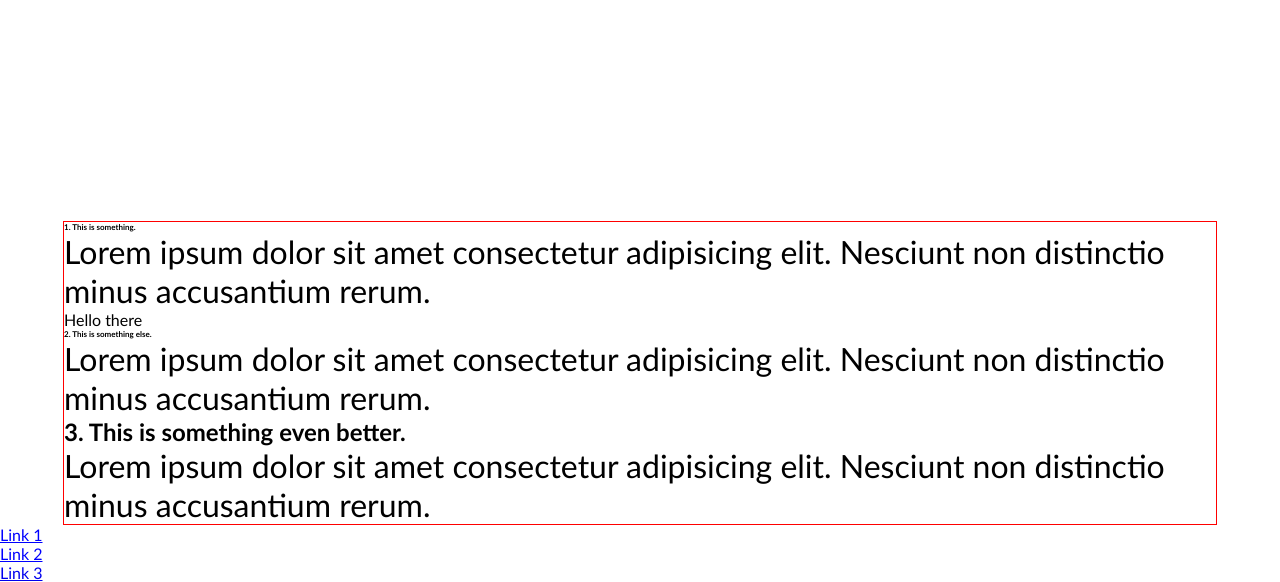
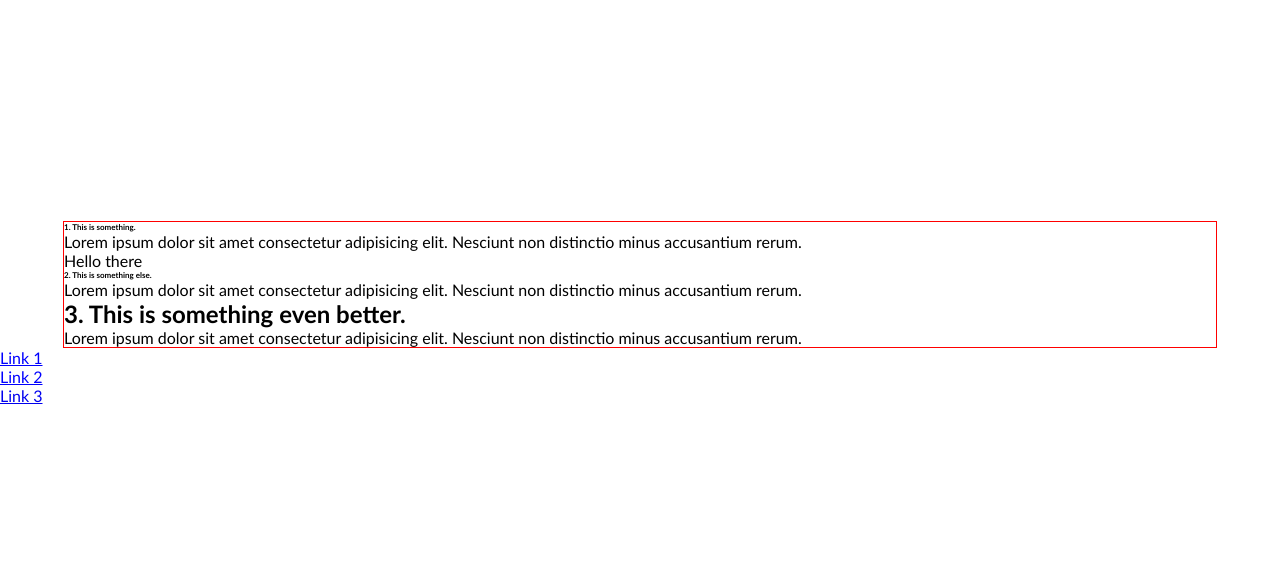
Before and after one commit to alebausa/html-first-day, a plain HTML site: page index.html in a window 1280 px wide. Shown: the part 339-921 px from the top of the page. After the commit the page ends 800 px from the top, so only its background shows below. Drawn offline with Linux system fonts and the light colour scheme; a script that the page names is missing.

Commit message:
fixes styles

```diff
--- a/css/style.css
+++ b/css/style.css
@@ -24,6 +24,10 @@ h4 {
   font-size: 1.5rem;
 }
 
+p {
+  font-size: 1rem;
+}
+
 /* Home styles */
 
 .header {
@@ -45,11 +49,6 @@ section.card-container {
   width: 90%;
   margin: 0 auto;
   border: 1px solid red;
-  font-size: 10px;
-}
-
-article.card p {
-  font-size: 2rem;
 }
 
 /* Footer */
```
